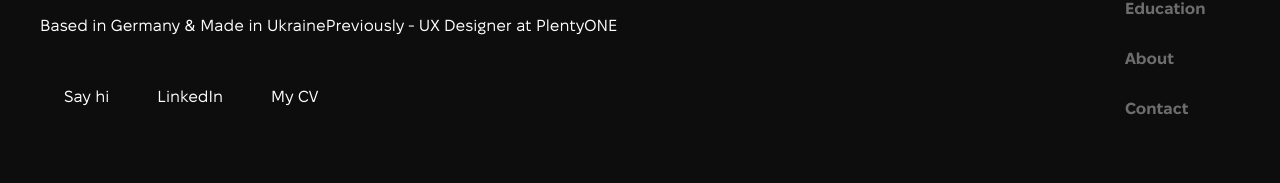
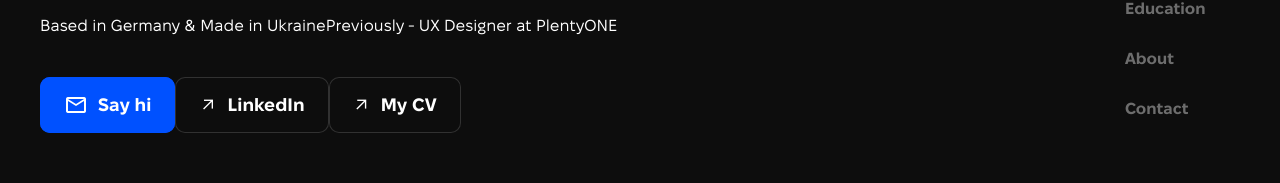
Before and after one commit to alex-rezanov/alex-rezanov.github.io, an Angular app: page /home in a window 1280 px wide. Shown: the part 416-599 px from the top of the page. Built offline with nearby package versions, Linux system fonts and the light colour scheme.

Commit message:
feat(theme): add theme colors and material design options

```diff
--- a/src/app/app.config.ts
+++ b/src/app/app.config.ts
@@ -1,11 +1,12 @@
 import { ApplicationConfig, provideBrowserGlobalErrorListeners } from '@angular/core';
 import { provideRouter, withComponentInputBinding } from '@angular/router';
-
 import { routes } from './app.routes';
+import { materialProviders } from './shared/constants';
 
 export const appConfig: ApplicationConfig = {
   providers: [
     provideBrowserGlobalErrorListeners(),
     provideRouter(routes, withComponentInputBinding()),
+    materialProviders(),
   ],
 };
--- a/src/app/home/home-welcome/home-welcome.component.html
+++ b/src/app/home/home-welcome/home-welcome.component.html
@@ -24,7 +24,16 @@
   <span>Previously - UX Designer at PlentyONE</span>
 </div>
 <div>
-  <button mat-flat-button>Say hi</button>
-  <button mat-flat-button>LinkedIn</button>
-  <button mat-flat-button>My CV</button>
+  <button mat-flat-button class="ax-button" color="primary">
+    <mat-icon>mail</mat-icon>
+    Say hi
+  </button>
+  <button mat-flat-button class="ax-button" color="secondary">
+    <mat-icon>arrow_outward</mat-icon>
+    LinkedIn
+  </button>
+  <button mat-flat-button class="ax-button" color="secondary">
+    <mat-icon>arrow_outward</mat-icon>
+    My CV
+  </button>
 </div>
--- a/src/app/home/home-welcome/home-welcome.component.ts
+++ b/src/app/home/home-welcome/home-welcome.component.ts
@@ -1,10 +1,11 @@
 import { Component } from '@angular/core';
 import { NgOptimizedImage } from '@angular/common';
 import { MatButton } from '@angular/material/button';
+import { MatIcon } from '@angular/material/icon';
 
 @Component({
   selector: 'app-home-welcome',
-  imports: [NgOptimizedImage, MatButton],
+  imports: [NgOptimizedImage, MatButton, MatIcon],
   templateUrl: './home-welcome.component.html',
   styleUrls: ['./home-welcome.component.scss'],
 })
--- /dev/null
+++ b/src/app/shared/constants/default-material-options.ts
@@ -0,0 +1,18 @@
+import { Provider } from '@angular/core';
+import { MAT_FORM_FIELD_DEFAULT_OPTIONS } from '@angular/material/form-field';
+import { MAT_ICON_DEFAULT_OPTIONS } from '@angular/material/icon';
+
+export function materialProviders(): Provider[] {
+  return [
+    {
+      provide: MAT_FORM_FIELD_DEFAULT_OPTIONS,
+      useValue: { appearance: 'outline' },
+    },
+    {
+      provide: MAT_ICON_DEFAULT_OPTIONS,
+      useValue: {
+        fontSet: 'material-symbols-outlined',
+      },
+    },
+  ];
+}
--- a/src/app/shared/constants/index.ts
+++ b/src/app/shared/constants/index.ts
@@ -1,3 +1,4 @@
+export * from './default-material-options';
 export * from './selected-work-items';
 export * from './playground-items';
 export * from './side-bar-items';
--- a/src/index.html
+++ b/src/index.html
@@ -9,7 +9,7 @@
     <link rel="preconnect" href="https://fonts.googleapis.com" />
     <link rel="preconnect" href="https://fonts.gstatic.com" crossorigin />
     <link
-      href="https://fonts.googleapis.com/css2?family=Roboto:wght@300;400;500&display=swap"
+      href="https://fonts.googleapis.com/css2?family=Material+Symbols+Outlined"
       rel="stylesheet"
     />
     <link href="https://fonts.googleapis.com/icon?family=Material+Icons" rel="stylesheet" />
--- a/src/styles.scss
+++ b/src/styles.scss
@@ -2,6 +2,22 @@
 @use 'override';
 @use 'variables';
 @use 'mixins' as *;
+@use '@angular/material' as mat;
+@use 'theme-colors' as theme;
+
+html {
+  @include mat.theme(
+    (
+      color: (
+        primary: theme.$primary-palette,
+        tertiary: theme.$tertiary-palette,
+        theme-type: dark,
+      ),
+      typography: var(--alex-font-sans),
+      density: 0,
+    )
+  );
+}
 
 html,
 body {
--- /dev/null
+++ b/src/styles/_theme-colors.scss
@@ -0,0 +1,137 @@
+// This file was generated by running 'ng generate @angular/material:theme-color'.
+// Proceed with caution if making changes to this file.
+
+@use 'sass:map';
+@use '@angular/material' as mat;
+
+// Note: Color palettes are generated from primary: #0d0d0d, secondary: #0051ff
+$_palettes: (
+  primary: (
+    0: #000000,
+    10: #1c1b1b,
+    20: #313030,
+    25: #3c3b3b,
+    30: #474646,
+    35: #535252,
+    40: #5f5e5e,
+    50: #787776,
+    60: #929090,
+    70: #adabaa,
+    80: #c9c6c5,
+    90: #e5e2e1,
+    95: #f3f0ef,
+    98: #fcf9f8,
+    99: #fffbfb,
+    100: #ffffff,
+  ),
+  secondary: (
+    0: #000000,
+    10: #001452,
+    20: #002583,
+    25: #002f9d,
+    30: #0038b7,
+    35: #0041d2,
+    40: #004bee,
+    50: #3d69ff,
+    60: #6a89ff,
+    70: #91a7ff,
+    80: #b7c4ff,
+    90: #dde1ff,
+    95: #efefff,
+    98: #fbf8ff,
+    99: #fefbff,
+    100: #ffffff,
+  ),
+  tertiary: (
+    0: #000000,
+    10: #1c1b1b,
+    20: #323030,
+    25: #3d3b3b,
+    30: #484646,
+    35: #545252,
+    40: #605e5d,
+    50: #797676,
+    60: #93908f,
+    70: #aeaaaa,
+    80: #cac5c5,
+    90: #e6e1e1,
+    95: #f5f0ef,
+    98: #fdf8f7,
+    99: #fffbff,
+    100: #ffffff,
+  ),
+  neutral: (
+    0: #000000,
+    10: #1c1b1b,
+    20: #313030,
+    25: #3c3b3b,
+    30: #484646,
+    35: #535252,
+    40: #605e5e,
+    50: #797676,
+    60: #939090,
+    70: #adaaaa,
+    80: #c9c6c5,
+    90: #e5e2e1,
+    95: #f4f0ef,
+    98: #fdf8f8,
+    99: #f6feff,
+    100: #ffffff,
+    4: #0e0e0e,
+    6: #141313,
+    12: #201f1f,
+    17: #2b2a2a,
+    22: #353434,
+    24: #3a3939,
+    87: #ddd9d8,
+    92: #ebe7e6,
+    94: #f1edec,
+    96: #f7f3f2,
+  ),
+  neutral-variant: (
+    0: #000000,
+    10: #191c1d,
+    20: #2d3132,
+    25: #383c3d,
+    30: #444748,
+    35: #505354,
+    40: #5c5f60,
+    50: #747878,
+    60: #8e9192,
+    70: #a9acac,
+    80: #c4c7c7,
+    90: #e0e3e3,
+    95: #eff1f1,
+    98: #f7fafa,
+    99: #fafdfd,
+    100: #ffffff,
+  ),
+  error: (
+    0: #000000,
+    10: #410002,
+    20: #690005,
+    25: #7e0007,
+    30: #93000a,
+    35: #a80710,
+    40: #ba1a1a,
+    50: #de3730,
+    60: #ff5449,
+    70: #ff897d,
+    80: #ffb4ab,
+    90: #ffdad6,
+    95: #ffedea,
+    98: #fff8f7,
+    99: #fffbff,
+    100: #ffffff,
+  ),
+);
+
+$_rest: (
+  secondary: map.get($_palettes, secondary),
+  neutral: map.get($_palettes, neutral),
+  neutral-variant: map.get($_palettes, neutral-variant),
+  error: map.get($_palettes, error),
+);
+
+$primary-palette: map.merge(map.get($_palettes, primary), $_rest);
+$tertiary-palette: map.merge(map.get($_palettes, tertiary), $_rest);
--- a/src/styles/override.scss
+++ b/src/styles/override.scss
@@ -13,3 +13,48 @@ h6 {
   margin: 0;
   color: #ffffff;
 }
+
+:root {
+  --mat-sidenav-content-background-color: var(--alex-primary-background);
+}
+
+.ax-button {
+  --mat-button-filled-container-shape: 10px;
+  --mat-button-filled-label-text-size: 18px;
+  --mat-button-filled-label-text-weight: 700;
+  --mat-button-filled-container-color: var(--alex-primary-background);
+  --mat-button-filled-icon-spacing: 10px;
+  --mat-button-filled-container-height: 56px;
+  --mat-button-filled-touch-target-size: 56px;
+  --mat-button-filled-icon-offset: 0;
+  box-shadow: inset 0 0 0 1px var(--alex-standard-text);
+
+  mat-icon {
+    color: var(--alex-standard-text);
+  }
+
+  &.mat-mdc-unelevated-button {
+    padding: 17.5px 24px;
+
+    &[color='primary'] {
+      mat-icon {
+        font-size: 24px;
+        height: 24px;
+        width: 24px;
+      }
+    }
+  }
+
+  &:hover {
+    --mat-button-filled-container-shape: var(--alex-size-4);
+  }
+
+  &[color='secondary'] {
+    box-shadow: inset 0 0 0 1px var(--alex-stroke-color);
+  }
+
+  &[color='primary'] {
+    --mat-button-filled-container-color: var(--alex-primary-color);
+    box-shadow: inset 0 0 0 1px var(--alex-primary-color);
+  }
+}
```
